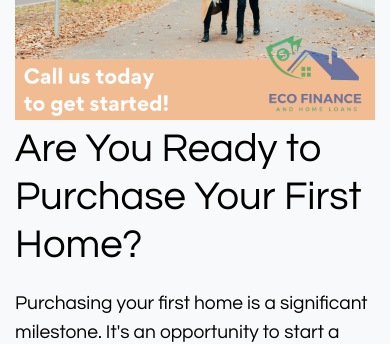
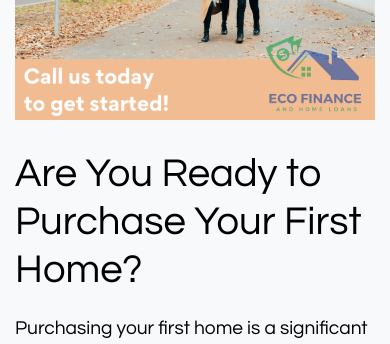
Before and after one commit to manutdmohit/eco-finance, a Next.js app: page / in a window 390 px wide. Shown: the part 5680-6024 px from the top of the page. Built offline with nearby package versions, Linux system fonts and the light colour scheme.

Commit message:
Update m-bottom for question

```diff
--- a/app/components/First Home/FirstHomeSection.css
+++ b/app/components/First Home/FirstHomeSection.css
@@ -20,6 +20,6 @@
 
 @media (max-width: 768px) {
   .question {
-    margin-top: 5px;
+    margin-top: 30px;
   }
 }
--- a/app/components/First Home/FirstHomeSection.tsx
+++ b/app/components/First Home/FirstHomeSection.tsx
@@ -7,14 +7,14 @@ const FirstHomeSection = () => {
     <section className="first-home-section">
       <Container>
         <Row>
-          <Col lg={6}>
+          <Col lg={6} md={6} sm={12} xs={12}>
             <img
               src="./assets/image.png"
               alt="First Home"
               className="img-fluid"
             />
           </Col>
-          <Col lg={6}>
+          <Col lg={6} md={6} sm={12} xs={12}>
             <h2 className="text-black question">
               Are You Ready to Purchase Your First Home?
             </h2>
```
